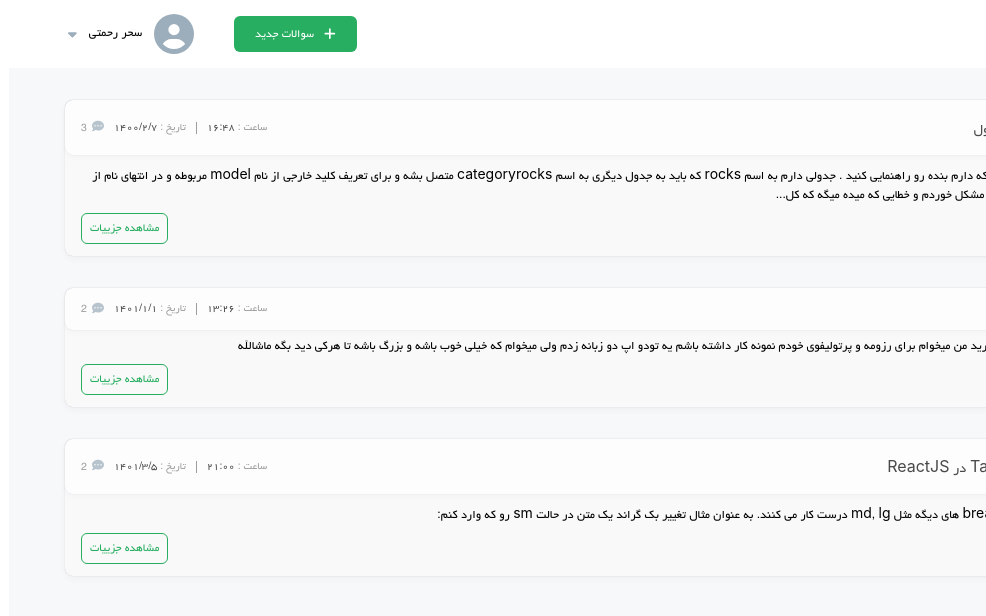
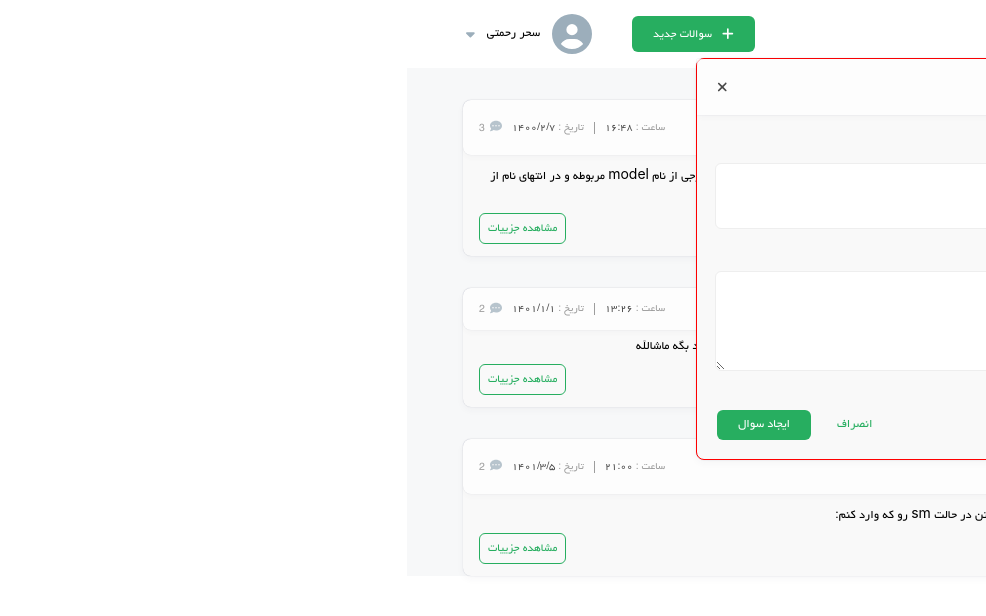
Before and after one commit to saharrahmati/karname, a React (Create React App) app: page / in a window 1280 px wide. Both pictures are taken after a click on the button "سوالات جدید". Shown: the top 616 px of the page, without its empty margins (294-1280 px from the left). Built offline with nearby package versions, Linux system fonts and the light colour scheme; data requests are answered from the project's data file.

Commit message:
added post request and developed question add

```diff
--- a/data/db.json
+++ b/data/db.json
@@ -1,98 +1,110 @@
 {
-    "questions":[
+  "questions": [
     {
-            "title":"خطای افزودن foreignKey در لاراول",
-            "description":"سلام به همکاران عزیز . ممنون میشم توی مشکلی که دارم بنده رو راهنمایی کنید . جدولی دارم به اسم rocks که باید به جدول دیگری به اسم categoryrocks متصل بشه و برای تعریف کلید خارجی از نام model مربوطه و در انتهای نام از id استفاده کردم ولی هنگام تعریف کلید خارجی به مشکل خوردم و خطایی که میده میگه که کل...",
-            "questioner":"/assets/images/p1.jpeg",
-            "date":"۱۴۰۰/۲/۷",
-            "hour":"۱۶:۴۸",
-            "questionId":1
+      "id": 1,
+      "title": "خطای افزودن foreignKey در لاراول",
+      "description": "سلام به همکاران عزیز . ممنون میشم توی مشکلی که دارم بنده رو راهنمایی کنید . جدولی دارم به اسم rocks که باید به جدول دیگری به اسم categoryrocks متصل بشه و برای تعریف کلید خارجی از نام model مربوطه و در انتهای نام از id استفاده کردم ولی هنگام تعریف کلید خارجی به مشکل خوردم و خطایی که میده میگه که کل...",
+      "questioner": "/assets/images/p1.jpeg",
+      "date": "۱۴۰۰/۲/۷",
+      "hour": "۱۶:۴۸",
+      "questionId": 1
     },
     {
-            "title":"نمونه کار برای react چی بزنم",
-            "description":"سلام من ری اکتو یاد گرفتم نمیخاد دوره هاتونو بزارید من میخوام برای رزومه و پرتولیفوی خودم نمونه کار داشته باشم یه تودو اپ دو زبانه زدم ولی میخوام که خیلی خوب باشه و بزرگ باشه تا هرکی دید بگه ماشالله",
-            "questioner":"/assets/images/p2.jpeg",
-            "date":"۱۴۰۱/۱/۱",
-            "hour":"۱۳:۲۶",
-            "questionId":2
+      "id": 2,
+      "title": "نمونه کار برای react چی بزنم",
+      "description": "سلام من ری اکتو یاد گرفتم نمیخاد دوره هاتونو بزارید من میخوام برای رزومه و پرتولیفوی خودم نمونه کار داشته باشم یه تودو اپ دو زبانه زدم ولی میخوام که خیلی خوب باشه و بزرگ باشه تا هرکی دید بگه ماشالله",
+      "questioner": "/assets/images/p2.jpeg",
+      "date": "۱۴۰۱/۱/۱",
+      "hour": "۱۳:۲۶",
+      "questionId": 2
     },
     {
-            "title":"مشکل در کارکرد کلاس های Tailwind در ReactJS",
-            "description":"کسی میدونه چرا حالت sm کار نمیکنه؟ breakpoint های دیگه مثل md, lg درست کار می کنند. به عنوان مثال تغییر بک گراند یک متن در حالت sm رو که وارد کنم:",
-            "questioner":"/assets/images/p3.jpeg",
-            "date":"۱۴۰۱/۳/۵",
-            "hour":"۲۱:۰۰",
-            "questionId":3
+      "id": 3,
+      "title": "مشکل در کارکرد کلاس های Tailwind در ReactJS",
+      "description": "کسی میدونه چرا حالت sm کار نمیکنه؟ breakpoint های دیگه مثل md, lg درست کار می کنند. به عنوان مثال تغییر بک گراند یک متن در حالت sm رو که وارد کنم:",
+      "questioner": "/assets/images/p3.jpeg",
+      "date": "۱۴۰۱/۳/۵",
+      "hour": "۲۱:۰۰",
+      "questionId": 3
     }
   ],
-    "Response":[
+  "Response": [
     {
-            "response":"بله بعد از تعریف کلید خارجی دستور php artisan migrate:fresh رو که میزنم خطایی که داخل تصویر هست رو نشون میده و در دیتابیس هم اصلا جدولی که کلید رو تعریف کردم ساخته نمیشه",
-            "respondentImg":"/assets/images/p1.jpeg",
-            "respondentName":"ترانه علیدوستی",
-            "date":"۱۴۰۰/۲/۷",
-            "hour":"۱۶:۴۸",
-            "questionId":1,
-            "grinEmoji":4,
-            "frownEmoji":0
+      "id": 1,
+      "response": "بله بعد از تعریف کلید خارجی دستور php artisan migrate:fresh رو که میزنم خطایی که داخل تصویر هست رو نشون میده و در دیتابیس هم اصلا جدولی که کلید رو تعریف کردم ساخته نمیشه",
+      "respondentImg": "/assets/images/p1.jpeg",
+      "respondentName": "ترانه علیدوستی",
+      "date": "۱۴۰۰/۲/۷",
+      "hour": "۱۶:۴۸",
+      "questionId": 1,
+      "grinEmoji": 4,
+      "frownEmoji": 0
     },
     {
-            "response":"توی خط ۱۵ و توی متد on چیزی که شما پاس دادی category_roks هست که به نظر میرسه خطای تایپی داشته باشه. اینو چک کردی؟",
-            "respondentImg":"/assets/images/p2.jpeg",
-            "respondentName":"سحر رحمتی",
-            "date":"۱۴۰۱/۱/۱",
-            "hour":"۱۳:۲۶",
-            "questionId":1,
-            "grinEmoji":5,
-            "frownEmoji":0
-        },
-        {   "response":"با توجه به اسم فایل های migration ها این ترتیب رعایت نشده و به همین دلیل ارور میدهاسم فایل رو تغییر بدید تا جدول category_rocks بالاتر از جدول rocks قرار بگیره و مجدد تست کنید",
-            "respondentImg":"/assets/images/p3.jpeg",
-            "respondentName":"مونا برزویی",
-            "date":"۱۴۰۱/۳/۵",
-            "hour":"۲۱:۰۰",
-            "questionId":1,
-            "grinEmoji":6,
-            "frownEmoji":0
+      "id": 2,
+      "response": "توی خط ۱۵ و توی متد on چیزی که شما پاس دادی category_roks هست که به نظر میرسه خطای تایپی داشته باشه. اینو چک کردی؟",
+      "respondentImg": "/assets/images/p2.jpeg",
+      "respondentName": "سحر رحمتی",
+      "date": "۱۴۰۱/۱/۱",
+      "hour": "۱۳:۲۶",
+      "questionId": 1,
+      "grinEmoji": 5,
+      "frownEmoji": 0
     },
     {
-            "response":"سلام بستگی به خودت داره چقدر برای نمونه کار بخای وقت بذاری مثلا میتونی از dribbble.com ایده بگیری برای سایتات و بذاری توی گیت هابت برای روزمه",
-            "respondentImg":"/assets/images/p1.jpeg",
-            "respondentName":"سیروان خسروی",
-            "date":"۱۴۰۰/۴/۷",
-            "hour":"۱۲:۴۸",
-            "questionId":2,
-            "grinEmoji":7,
-            "frownEmoji":0
+      "id": 3,
+      "response": "با توجه به اسم فایل های migration ها این ترتیب رعایت نشده و به همین دلیل ارور میدهاسم فایل رو تغییر بدید تا جدول category_rocks بالاتر از جدول rocks قرار بگیره و مجدد تست کنید",
+      "respondentImg": "/assets/images/p3.jpeg",
+      "respondentName": "مونا برزویی",
+      "date": "۱۴۰۱/۳/۵",
+      "hour": "۲۱:۰۰",
+      "questionId": 1,
+      "grinEmoji": 6,
+      "frownEmoji": 0
     },
     {
-            "response":"حداقل باید اپی بنویسی که با سمت سرور در ارتباط باشه",
-            "respondentImg":"/assets/images/p2.jpeg",
-            "respondentName":"همایون شجریان",
-            "date":"۱۴۰۱/۲/۱",
-            "hour":"۱۷:۲۶",
-            "questionId":2,
-            "grinEmoji":1,
-            "frownEmoji":0
+      "id": 4,
+      "response": "سلام بستگی به خودت داره چقدر برای نمونه کار بخای وقت بذاری مثلا میتونی از dribbble.com ایده بگیری برای سایتات و بذاری توی گیت هابت برای روزمه",
+      "respondentImg": "/assets/images/p1.jpeg",
+      "respondentName": "سیروان خسروی",
+      "date": "۱۴۰۰/۴/۷",
+      "hour": "۱۲:۴۸",
+      "questionId": 2,
+      "grinEmoji": 7,
+      "frownEmoji": 0
     },
     {
-            "response":"کلاس مورد نظر درست کار میکنه در واقع شما دارید میگید تگ h2 اگر از سایز sm که سایز 640 پیکسل هست بزرگ تر شد بیا و رنگ بکگراند اون رو قرمز کن",
-            "respondentImg":"/assets/images/p2.jpeg",
-            "respondentName":"صادق هدایت",
-            "date":"۱۴۰۱/۴/۱۲",
-            "hour":"۱۵:۲۶",
-            "questionId":3,
-            "grinEmoji":2,
-            "frownEmoji":0
+      "id": 5,
+      "response": "حداقل باید اپی بنویسی که با سمت سرور در ارتباط باشه",
+      "respondentImg": "/assets/images/p2.jpeg",
+      "respondentName": "همایون شجریان",
+      "date": "۱۴۰۱/۲/۱",
+      "hour": "۱۷:۲۶",
+      "questionId": 2,
+      "grinEmoji": 1,
+      "frownEmoji": 0
     },
-        {   "response":"sm کوچکترین نقطه شکسته ولی برای قبل sm هم شما باید یک class تعریف کنید !کدی که در تصویر هست و فرستادید اصلا مشکلی توش نیست چون شما گفتید block اونم حتما display رو مساوی block گذاشته !" ,
-            "respondentImg":"/assets/images/p3.jpeg",
-            "respondentName":"فردریش نیچه",
-            "date":"۱۴۰۱/۶/۲۳",
-            "hour":"۲۲:۰۰",
-            "questionId":3,
-            "grinEmoji":3,
-            "frownEmoji":0
+    {
+      "id": 6,
+      "response": "کلاس مورد نظر درست کار میکنه در واقع شما دارید میگید تگ h2 اگر از سایز sm که سایز 640 پیکسل هست بزرگ تر شد بیا و رنگ بکگراند اون رو قرمز کن",
+      "respondentImg": "/assets/images/p2.jpeg",
+      "respondentName": "صادق هدایت",
+      "date": "۱۴۰۱/۴/۱۲",
+      "hour": "۱۵:۲۶",
+      "questionId": 3,
+      "grinEmoji": 2,
+      "frownEmoji": 0
+    },
+    {
+      "id": 7,
+      "response": "sm کوچکترین نقطه شکسته ولی برای قبل sm هم شما باید یک class تعریف کنید !کدی که در تصویر هست و فرستادید اصلا مشکلی توش نیست چون شما گفتید block اونم حتما display رو مساوی block گذاشته !",
+      "respondentImg": "/assets/images/p3.jpeg",
+      "respondentName": "فردریش نیچه",
+      "date": "۱۴۰۱/۶/۲۳",
+      "hour": "۲۲:۰۰",
+      "questionId": 3,
+      "grinEmoji": 3,
+      "frownEmoji": 0
     }
   ]
 }
--- a/src/App.css
+++ b/src/App.css
@@ -1,5 +1,5 @@
 .App {
   text-align: center;
   background-color: #F7F8F9;
-  height: 100vh;
+  position: relative;
 }
--- a/src/App.js
+++ b/src/App.js
@@ -6,6 +6,7 @@ import { BrowserRouter, Routes, Route } from "react-router-dom";
 import { useDispatch } from 'react-redux';
 import Response from './components/Response';
 import './App.css';
+import AddQuestion from './components/Questions/AddQuestion';
 
 
 const baseUrl = 'http://localhost:3001/Response'
@@ -14,6 +15,7 @@ const baseUrl2= 'http://localhost:3001/questions'
 function App() {
   const [response,setResponse] = useState(null)
   const [questions,setQuestions]= useState(null)
+  const [openModal,setOpenModal] = useState(false)
 
   const dispatch = useDispatch()
 
@@ -28,14 +30,22 @@ function App() {
       setQuestions(response.data)
     })
   }
+  const showAddQuestionModal = () => {
+    setOpenModal(true)
+  }
+  const closeModal = () => {
+    setOpenModal(false)
+  }
+
   useEffect(()=>{
       getQuestion()
       getResponse()
   },[])
-
+  console.log(response)
   return (
-    <div className="App">
-      <NavBar />
+    <div className={`App ${openModal}? App2 : ''`}>
+      <NavBar showAddQuestionModal={showAddQuestionModal} />
+      {openModal ? <AddQuestion getQuestion={getQuestion} closeModal={closeModal} setOpenModal={setOpenModal}/> : null}
       <BrowserRouter>
         <Routes>
           <Route path='/' element={<Questions questions={questions}/>}></Route>
--- a/src/components/Navbar/index.js
+++ b/src/components/Navbar/index.js
@@ -6,12 +6,12 @@ import { faUserCircle } from '@fortawesome/free-solid-svg-icons'
 import { faPlus } from '@fortawesome/free-solid-svg-icons'
 
 
-function NavBar() {
+function NavBar(props) {
     return (
         <div className={classes.NavBar}>
             <h1>لیست سوالات </h1>
             <div className={classes.NavInfo}>
-                <button className={classes.AddQuestion}>
+                <button className={classes.AddQuestion} onClick={props.showAddQuestionModal}>
                     <FontAwesomeIcon icon={faPlus} />
                     <span>سوالات جدید</span>
                 </button>
--- a/src/components/Navbar/index.module.css
+++ b/src/components/Navbar/index.module.css
@@ -40,6 +40,7 @@
     display: flex;
     align-items: center;
     margin-left: 40px;
+    cursor: pointer;
 }
 .AddQuestion svg {
     padding-left: 10px;
--- /dev/null
+++ b/src/components/Questions/AddQuestion/index.js
@@ -0,0 +1,73 @@
+import React , {useState} from "react";
+import classes from './index.module.css'
+import { FontAwesomeIcon } from "@fortawesome/react-fontawesome";
+import { faTimes} from '@fortawesome/free-solid-svg-icons'
+import axios from "axios";
+
+
+function AddQuestion (props) {
+    const [state, setState] = useState({
+        title: "",
+        description: ""
+      })
+    const handelChange = (e) => {
+        const value = e.target.value;
+        setState({
+          ...state,
+          [e.target.name]: value
+        });
+    }
+
+    const handlePostQuestion = () => {
+        const current = new Date();
+        const date = `${current.getDate()}/${current.getMonth()+1}/${current.getFullYear()}`;
+        const hour = `${current.getHours()}:${current.getMinutes()}`;
+        let data = JSON.stringify({
+            title: state.title,
+            description: state.description,
+            date: date,
+            hour:hour
+          });
+        axios.post('http://localhost:3001/questions',data,{headers:{"Content-Type" : "application/json"}})
+        .then((res)=>{
+            if(res.status === 201){
+                props.setOpenModal(false)
+                alert('پرسش شما با موفقیت ثبت شد.')
+                props.getQuestion()
+            }
+
+        })
+    }
+    return(
+        <div className={classes.AddQuestion}>
+            <div className={classes.Title}>
+                <h2>ایجاد سوال جدید</h2>
+                <FontAwesomeIcon icon={faTimes} onClick={props.closeModal} style={{cursor:"pointer"}}/>
+            </div>
+            <div className={classes.QuestionForm}>
+                <label htmlFor="subject">موضوع</label><br />
+                <input
+                    type="text"
+                    id="title"
+                    name="title"
+                    value={state.title}
+                    onChange={(e)=>handelChange(e)}
+                /><br />
+                <label htmlFor="question">متن سوال</label><br />
+                <textarea
+                    rows="6"
+                    cols="50"
+                    name="description"
+                    value={state.description}
+                    onChange={(e)=>handelChange(e)}
+                /><br/>
+            </div>
+            <div className={classes.BtnGroup}>
+                <button className={classes.CancelBtn} onClick={props.closeModal}>انصراف</button>
+                <button className={classes.SubmitBtn} onClick={handlePostQuestion}>ایجاد سوال</button>
+            </div>
+        </div>
+    )
+}
+
+export default AddQuestion
--- /dev/null
+++ b/src/components/Questions/AddQuestion/index.module.css
@@ -0,0 +1,67 @@
+.AddQuestion {
+    position: absolute;
+    margin:auto;
+    width: 700px;
+    height: 400px;
+    right: 0;
+    left: 0;
+    top: 10%;
+    background: #F9F9F9;
+    box-shadow: 0px 3px 8px -1px rgba(50, 50, 71, 0.05), 0px 0px 1px rgba(12, 26, 75, 0.24);
+    border-radius: 8px;
+    z-index: 1000;
+    border: 1px solid red;
+}
+.Title {
+    display: flex;
+    align-items: center;
+    background: white;
+    justify-content: space-between;
+    opacity: 0.7;
+    box-shadow: 0px 3px 8px -1px rgba(50, 50, 71, 0.05), 0px 0px 1px rgba(12, 26, 75, 0.24);
+    padding: 0 20px;
+}
+.Title h2 {
+   font-size: 16px;
+}
+.QuestionForm {
+    text-align: right;
+    padding: 20px;
+}
+.QuestionForm input{
+    height: 44px;
+}
+.QuestionForm textarea ,input {
+    background: white;
+    border: 1px solid #EEEEEE;
+    border-radius: 6px;
+    width: 97%;
+    margin: 14px 0;
+    padding: 10px;
+    font-family: Yekan;
+}
+.QuestionForm textarea:focus-visible ,input:focus-visible{
+    outline:cadetblue;
+}
+.SubmitBtn {
+    background: #27AE60;
+    border-radius: 6px;
+    font-family: Yekan;
+    color: white;
+    padding: 8px 21px;
+    border: 0 ;
+    margin: 0 20px;
+    font-size: 14px;
+    cursor: pointer;
+}
+.BtnGroup {
+    text-align: left;
+}
+.CancelBtn {
+    border: 0 ;
+    color: #27AE60;
+    background-color: transparent;
+    font-size: 14px;
+    font-family: Yekan;
+    cursor: pointer;
+}
--- a/src/components/Questions/index.js
+++ b/src/components/Questions/index.js
@@ -13,12 +13,11 @@ function Questions (props) {
     const handleShowResponse = (item) => {
         navigate('/response',{ state: {item} })
     }
-
     return(
        <>
          {questions && questions.map((item )=>{
             return (
-                <div className={classes.QuestionsList} key={item.questionId}>
+                <div className={classes.QuestionsList} key={item.id}>
                     <div className={classes.MainBox}>
                         <div className={classes.QuestionNav}>
                             <QuestionerInfo title={item.title} questioner={item.questioner} />
--- a/src/components/Response/ResponseList/index.js
+++ b/src/components/Response/ResponseList/index.js
@@ -11,9 +11,9 @@ function ResponseList (props) {
     const {response} = props
     return(
         <>
-            {response && response.map((item,index)=>{
+            {response && response.map((item)=>{
                 return (
-                    <div className={classes.ResponseList} key={index}>
+                    <div className={classes.ResponseList} key={item.id}>
                         <div className={classes.MainBox}>
                             <div className={classes.ResponseNav}>
                                 <RespondentInfo respondentName= {item.respondentName} respondentImg={item.respondentImg}/>
--- a/src/components/Response/index.js
+++ b/src/components/Response/index.js
@@ -18,8 +18,10 @@ function Response (props){
     }
 
     useEffect(()=>{
-        getResponse()
-    },[])
+        if(props.response){
+            getResponse()
+        }
+    },[props.response])
 
     return(
         <div className={classes.MainQuestion}>
```
Also changed, not shown: src/components/Questions/_components/QuestionDetails/index.js (+5 -3 lines). Lines whose indentation alone changed are shown as unchanged.
